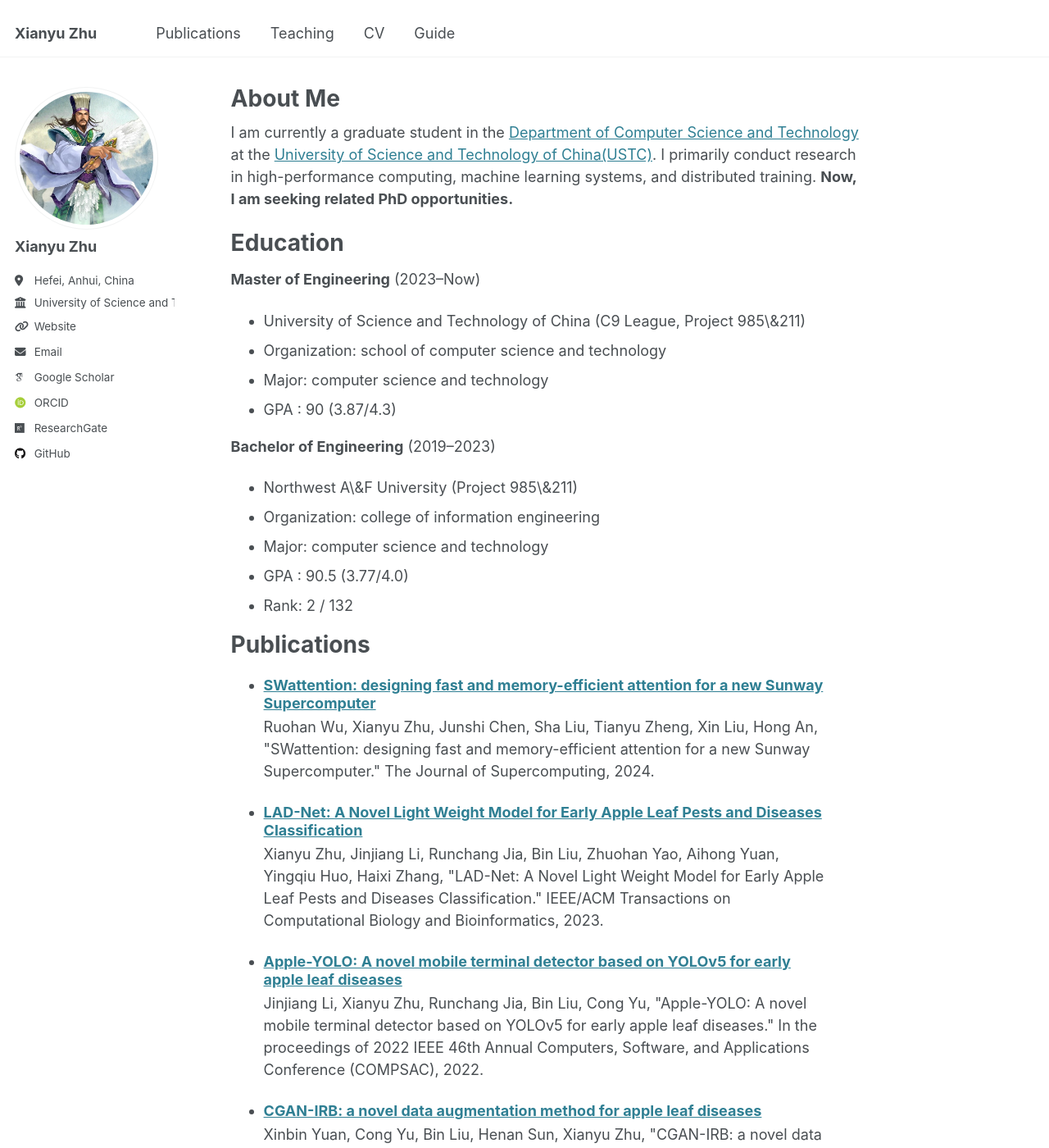
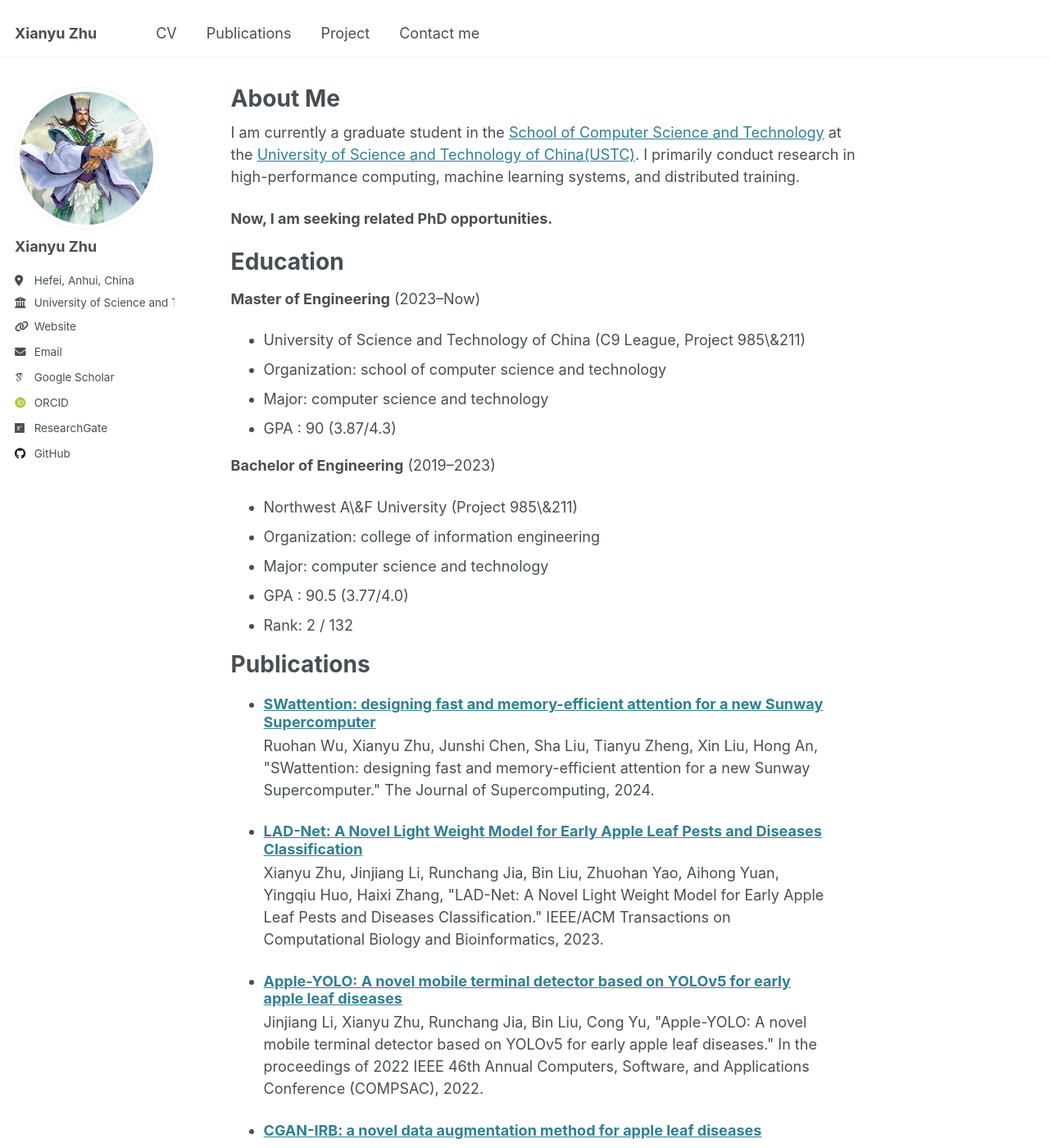
Before and after one commit to zhuxy-USTC/zhuxy-USTC.github.io, a Jekyll site: the page built from _pages/about.md, in a window 1280 px wide and 1400 px high. Shown: the whole window at 82% size. Built offline with Jekyll 4.4.1, drawn with Linux system fonts in a browser that asks for light colours; some web fonts are replaced.

Commit message:
update nevigation

```diff
--- a/_data/navigation.yml
+++ b/_data/navigation.yml
@@ -5,13 +5,16 @@
 # prevent it from being included in the site.
 
 main:
+  - title: "CV"
+    url: /cv/
+
   - title: "Publications"
     url: /publications/
 
   # - title: "Talks"
   #   url: /talks/
 
-  - title: "Teaching"
+  - title: "Project"
     url: /teaching/
 
   # - title: "Portfolio"
@@ -20,8 +23,5 @@ main:
   # - title: "Blog Posts"
   #   url: /year-archive/
 
-  - title: "CV"
-    url: /cv/
-
-  - title: "Guide"
+  - title: "Contact me"
     url: /markdown/
--- a/_pages/about.md
+++ b/_pages/about.md
@@ -7,7 +7,8 @@ redirect_from:
   - /about.html
 ---
 
-I am currently a graduate student in the [Department of Computer Science and Technology](https://cs.ustc.edu.cn) at the [University of Science and Technology of China(USTC)](https://ustc.edu.cn/). I primarily conduct research in high-performance computing, machine learning systems, and distributed training.
+I am currently a graduate student in the [School of Computer Science and Technology](https://cs.ustc.edu.cn) at the [University of Science and Technology of China(USTC)](https://ustc.edu.cn/). I primarily conduct research in high-performance computing, machine learning systems, and distributed training.
+
 **Now, I am seeking related PhD opportunities.**
 
 
@@ -39,7 +40,7 @@ Publications
     {% include archive-single-talk-cv.html  %}
   {% endfor %}</ul> -->
 
-Teaching
+Project
 ======
   <ul>{% for post in site.teaching reversed %}
     {% include archive-single-cv.html %}
```
